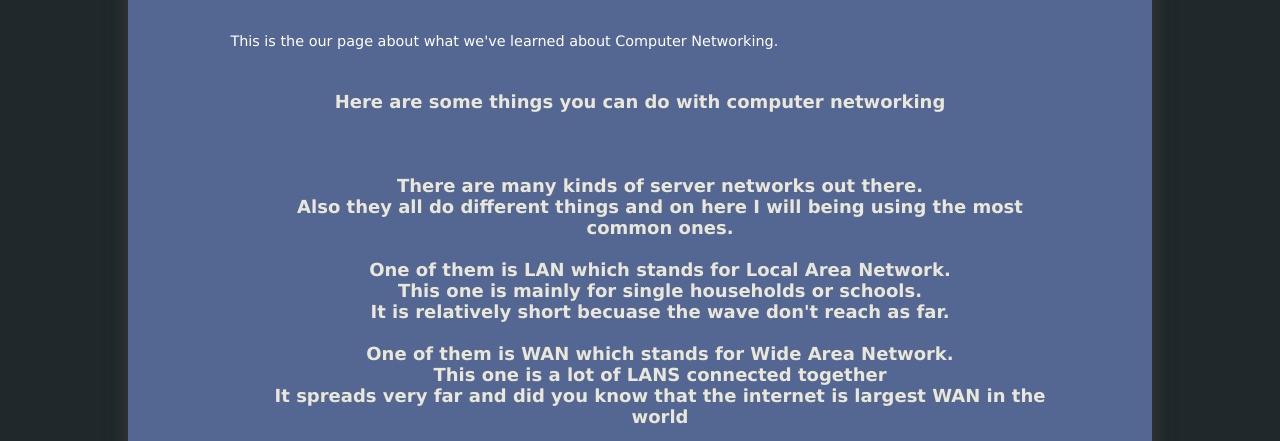
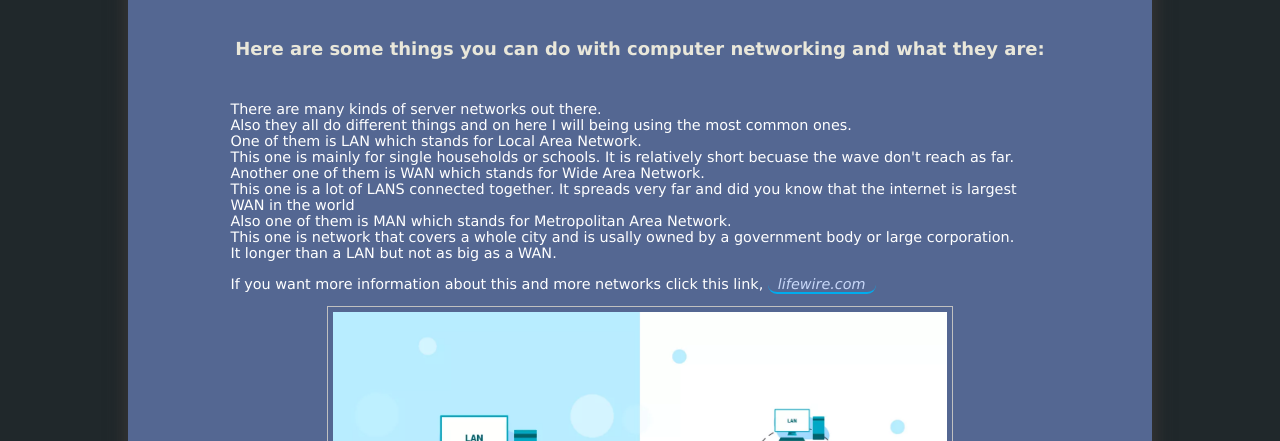
Before and after one commit to jake0326/RedMegaScooter, a plain HTML site: page html/network.html in a window 1280 px wide. Shown: the part 359-800 px from the top of the page. Drawn offline with Linux system fonts and the light colour scheme.

Commit message:
Update network.html

```diff
--- a/html/network.html
+++ b/html/network.html
@@ -80,16 +80,13 @@
    </header>
    <article>
     <h1>Welcome to the Networking Page</h1>
-    <p> This is the our page about what we've learned about Computer Networking.</p>
+	   <h6>Here are some things you can do with computer networking and what they are:</h6>
 
-	   <h6>Here are some things you can do with computer networking</h6>
-    <ul>
-      <h6><li><br>There are many kinds of server networks out there.<br>Also they all do different things and on here I will being using the most common ones.<br></li>
-	   <li><br>One of them is LAN which stands for Local Area Network.<br>This one is mainly for single households or schools.<br>It is relatively short becuase the wave don't reach as far.<br></li>
-      	   <li><br>One of them is WAN which stands for Wide Area Network.<br>This one is a lot of LANS connected together<br>It spreads very far and did you know that the internet is largest WAN in the world<br></li>
-	   <li><br>One of them is MAN which stands for Metropolitan Area Network.<br>This one is network that covers a whole city and is usally owned by a government body or large corporation.<br>It longer than a LAN but not as big as a WAN.</li>
-	    </h6>
-    </ul>
+      <p>There are many kinds of server networks out there.<br>Also they all do different things and on here I will being using the most common ones.<br>
+	   One of them is LAN which stands for Local Area Network.<br>This one is mainly for single households or schools. It is relatively short becuase the wave don't reach as far.<br>
+      	   Another one of them is WAN which stands for Wide Area Network.<br>This one is a lot of LANS connected together. It spreads very far and did you know that the internet is largest WAN in the world<br>
+	   Also one of them is MAN which stands for Metropolitan Area Network.<br>This one is network that covers a whole city and is usally owned by a government body or large corporation.<br>It longer than a LAN but not as big as a WAN.<br>
+	    </p>
 	   <p>If you want more information about this and more networks click this link, <a href = "https://www.lifewire.com/lans-wans-and-other-area-networks-817376#:~:text=Introduction%20to%20LANs%2C%20WANs%2C%20and%20Other%20Kinds%20of,...%205%20Other%20Types%20of%20Area%20Networks.%20"target="_blank"><em>lifewire.com</em></a></p><a href = "target="_blank">
 </a> </p>
 	   <figure>
```
